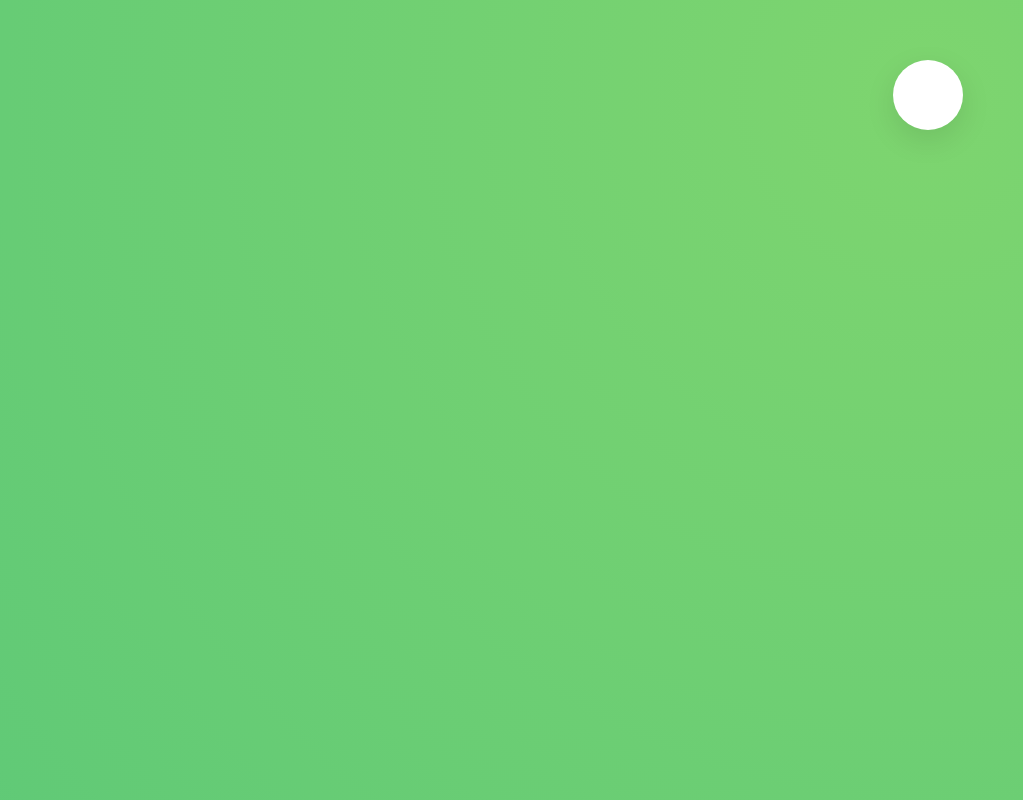
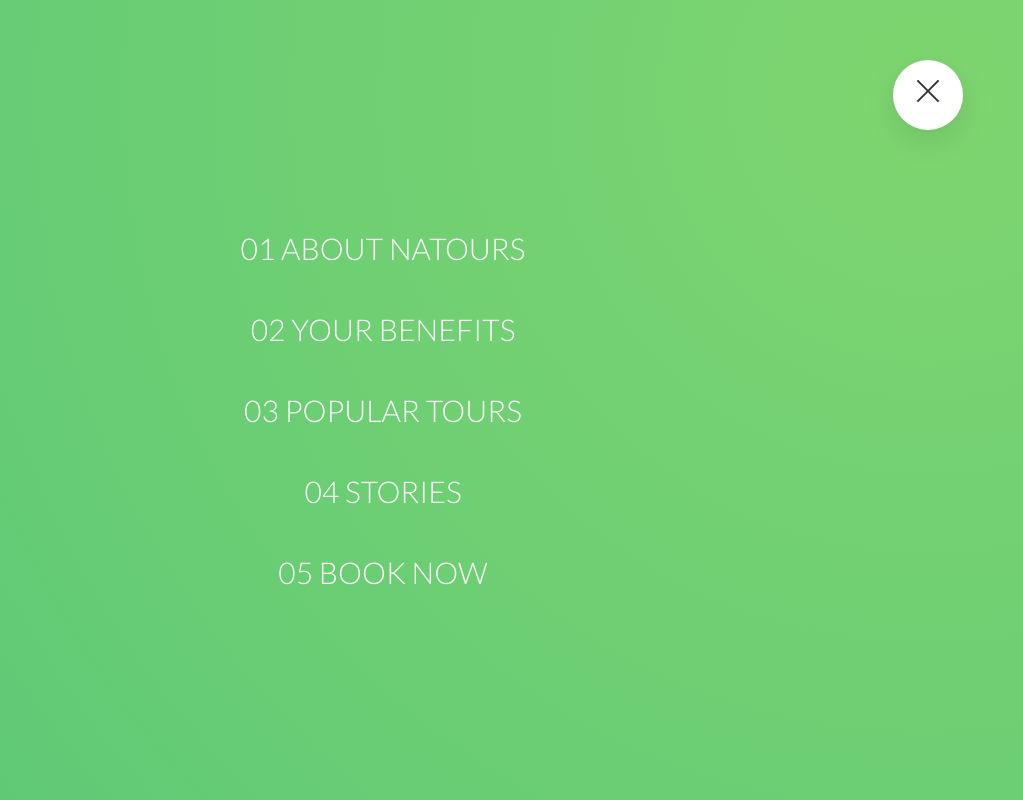
Before and after one commit to Farina03/clone-natours, a plain HTML site: page index.html in a window 1280 px wide. Both pictures are taken after a click on the label 1185 px from the left and 95 px from the top of the page. Shown: the top 800 px of the page, without its empty margins (257-1280 px from the left). Drawn offline with Linux system fonts and the light colour scheme.

Commit message:
all sections complete

```diff
--- a/MainScript.js
+++ b/MainScript.js
@@ -1,12 +1,12 @@
-// var navigationCheckbox = document.getElementById("navigation-checkbox")
+var navigationCheckbox = document.getElementById("navigation-checkbox")
+var navigationToggler = document.getElementById("navigation-check")
+navigationToggler.addEventListener('click', function () {
+    navigationCheckbox.checked = ! navigationCheckbox.checked
+})
 
-// navigationCheckbox.addEventListener('click', function () {
-//     navigationCheckbox.checked = !navigationCheckbox.checked
-// })
-
-var bookRadioInputSmall = document.getElementById("form-radio-small")
-var bookRadioInputLarge = document.getElementById("form-radio-large")
-var bookRadioToggle = document.getElementById("form__radio-button")
+// var bookRadioInputSmall = document.getElementById("form-radio-small")
+// var bookRadioInputLarge = document.getElementById("form-radio-large")
+// var bookRadioToggle = document.getElementById("form__radio-button")
 
 var bgvideo = document.getElementById("bg-video")
 bgvideo.playbackRate = 0.5
--- a/index.html
+++ b/index.html
@@ -19,35 +19,36 @@
         id="navigation-checkbox"
         class="navigation-checkbox"
       />
-      <label for="navigation-checkbox" class="navigation-check"></label>
-      <span class="navigation-icon">&nbsp;</span>
-      <div class="navigation-background">
+      <label for="navigation-checkbox" class="navigation-check">
+        <span id="navigation-toggler" class="navigation-icon">&nbsp;</span>
+      </label>
+      <!-- <div></div> -->
+      <div class="navigation-background">&nbsp;</div>
         <nav class="navigation-nav">
           <ul class="navigation-list">
             <li class="navigation-item">
-              <a href="#" class="navigation-link"
-                ><span>01 </span>About Natours</a
-              >
+              <a href="#" class="navigation-link">
+                <span>01 </span>About Natours</a>
             </li>
             <li class="navigation-item">
-              <a href="#" class="navigation-link"
-                ><span>02 </span>Your Benefits</a
-              >
+              <a href="#" class="navigation-link">
+                <span>02 </span>Your Benefits</a>
             </li>
             <li class="navigation-item">
-              <a href="#" class="navigation-link"
-                ><span>03 </span>Popular Tours</a
-              >
+              <a href="#" class="navigation-link">
+                <span>03 </span>Popular Tours</a>
             </li>
             <li class="navigation-item">
-              <a href="#" class="navigation-link"><span>04 </span>Stories</a>
+              <a href="#" class="navigation-link">
+                <span>04 </span>Stories</a>
             </li>
             <li class="navigation-item">
-              <a href="#" class="navigation-link"><span>05 </span>Book Now</a>
+              <a href="#" class="navigation-link">
+                <span>05 </span>Book Now</a>
             </li>
           </ul>
         </nav>
-      </div>
+
     </div>
 
     <header class="header">
--- a/styles/mystyle.css
+++ b/styles/mystyle.css
@@ -93,6 +93,7 @@
 }
 .header-main-text {
   display: block;
+  font-weight: 400;
   font-size: 6rem;
   letter-spacing: 3.5rem;
   animation: leftToRight 1s ease-out;
@@ -164,7 +165,9 @@
     justify-content: center; */
 }
 .navigation-checkbox {
-  opacity: 0;
+  display: none;
+  /* z-index: 3000;
+  opacity: 1; */
   /* background-color: white;
     height: 7rem;
     width: 7rem;
@@ -186,7 +189,7 @@
   top: 6rem;
   right: 6rem;
   border-radius: 50%;
-  z-index: 1500;
+  z-index: 2000;
   box-shadow: 0 1rem 3rem rgba(0, 0, 0, 0.1);
   text-align: center;
   cursor: pointer;
@@ -195,6 +198,7 @@
   height: 6rem;
   width: 6rem;
   border-radius: 50%;
+  /* position: relative; */
   position: fixed;
   top: 6.5rem;
   right: 6.5rem;
@@ -207,6 +211,7 @@
   opacity: 0;
   height: 100vh;
   position: fixed;
+  /* position: absolute; */
   top: 0;
   left: 0;
   width: 0;
@@ -219,20 +224,84 @@
   left: 50%;
   transform: translate(-50%, -50%);
   text-align: center;
-  width: 100%;
+  width: 80%;
   list-style: none;
   /* z-index: 2500; */
 }
 .navigation-checkbox:checked ~ .navigation-background {
-  opacity: 1;
+  /* opacity: 1; */
   transform: scale(80);
 }
 .navigation-checkbox:checked ~ .navigation-nav {
   opacity: 1;
   width: 100%;
 }
+.navigation-icon {
+  position: relative;
+  margin-top: 3rem;
+}
+.navigation-icon,
+.navigation-icon::before,
+.navigation-icon::after {
+  width: 3rem;
+  height: 2px;
+  background-color: #333;
+  display: inline-block;
+}
+.navigation-icon::before,
+.navigation-icon::after {
+  content: "";
+  position: absolute;
+  left: 0;
+  transition: all 0.2s;
+}
+.navigation-icon::before {
+  top: -1rem;
+}
+.navigation-icon::after {
+  top: 1rem;
+}
+
+.navigation-checkbox:checked + .navigation-check .navigation-icon {
+  background-color: transparent;
+}
+
+.navigation-checkbox:checked + .navigation-check .navigation-icon::before {
+  top: 0;
+  transform: rotate(135deg);
+}
+
+.navigation-checkbox:checked + .navigation-check .navigation-icon::after {
+  top: 0;
+  transform: rotate(-135deg);
+}
+
 .navigation-item {
   margin: 1rem;
+  padding: 0;
+}
+.navigation-link {
+  text-decoration: none;
+  color: white;
+  font-size: 3rem;
+  text-transform: uppercase;
+  font-weight: 300;
+  transition: all 0.4s ease;
+  display: inline-block;
+  background-image: linear-gradient(
+    120deg,
+    transparent 0%,
+    transparent 50%,
+    #fff 50%
+  );
+  background-size: 220%;
+  padding: 0.5rem 2rem;
+}
+.navigation-link:hover {
+  background-position: 100%;
+  color: #55c57a;
+  transform: translateX(1rem);
+  transition: all 0.4s ease;
 }
 .section-about {
   background-color: #f7f7f7;
@@ -853,7 +922,6 @@
   /* padding: 0 10rem; */
   min-width: 100rem;
   min-height: 60rem;
-
 }
 .form-outer {
   width: 40%;
@@ -885,7 +953,7 @@
 }
 .form-input::placeholder {
   color: #777;
-    opacity: .8;
+  opacity: 0.8;
 }
 .form-input:focus::placeholder {
   color: transparent;
```
Lines whose indentation alone changed are shown as unchanged.
